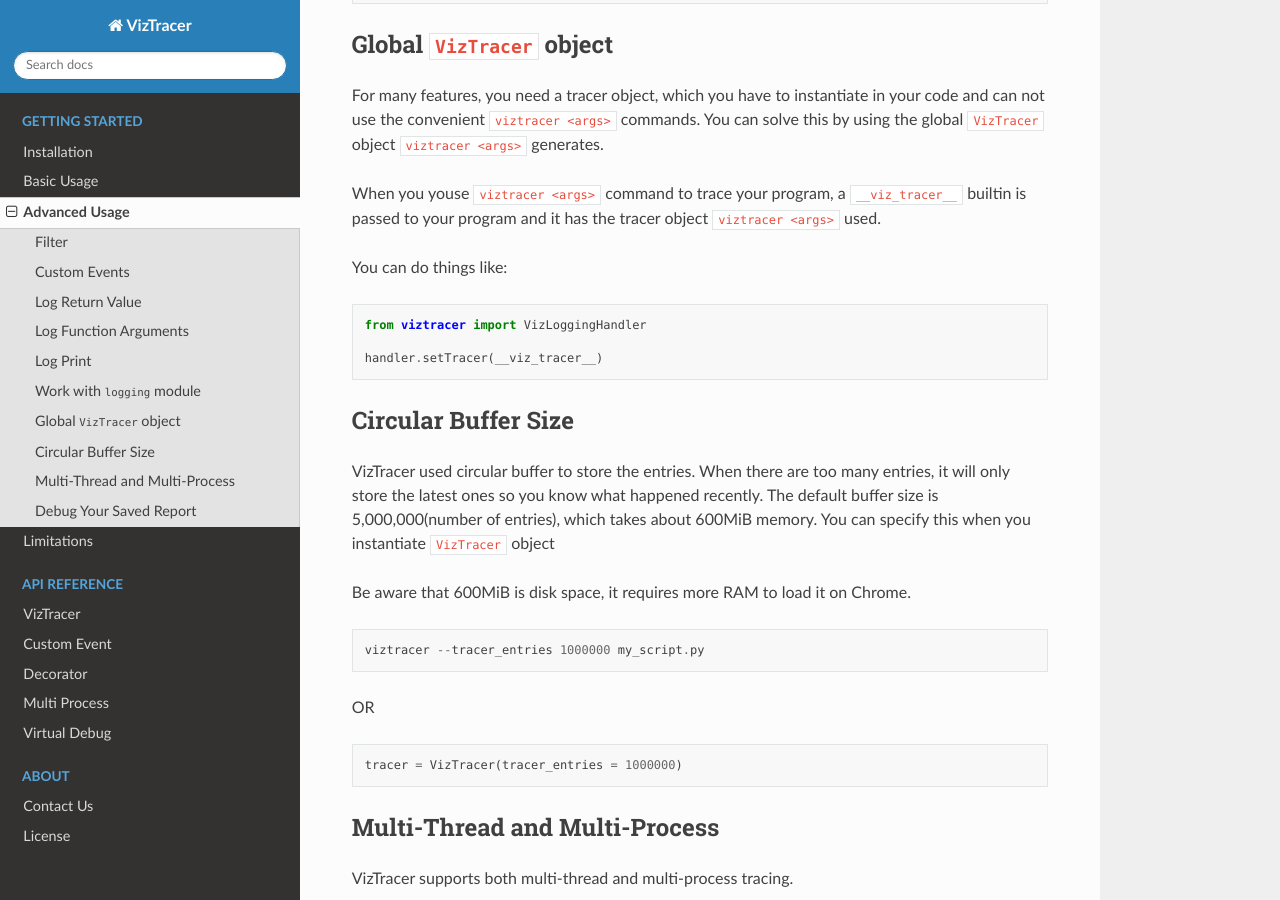
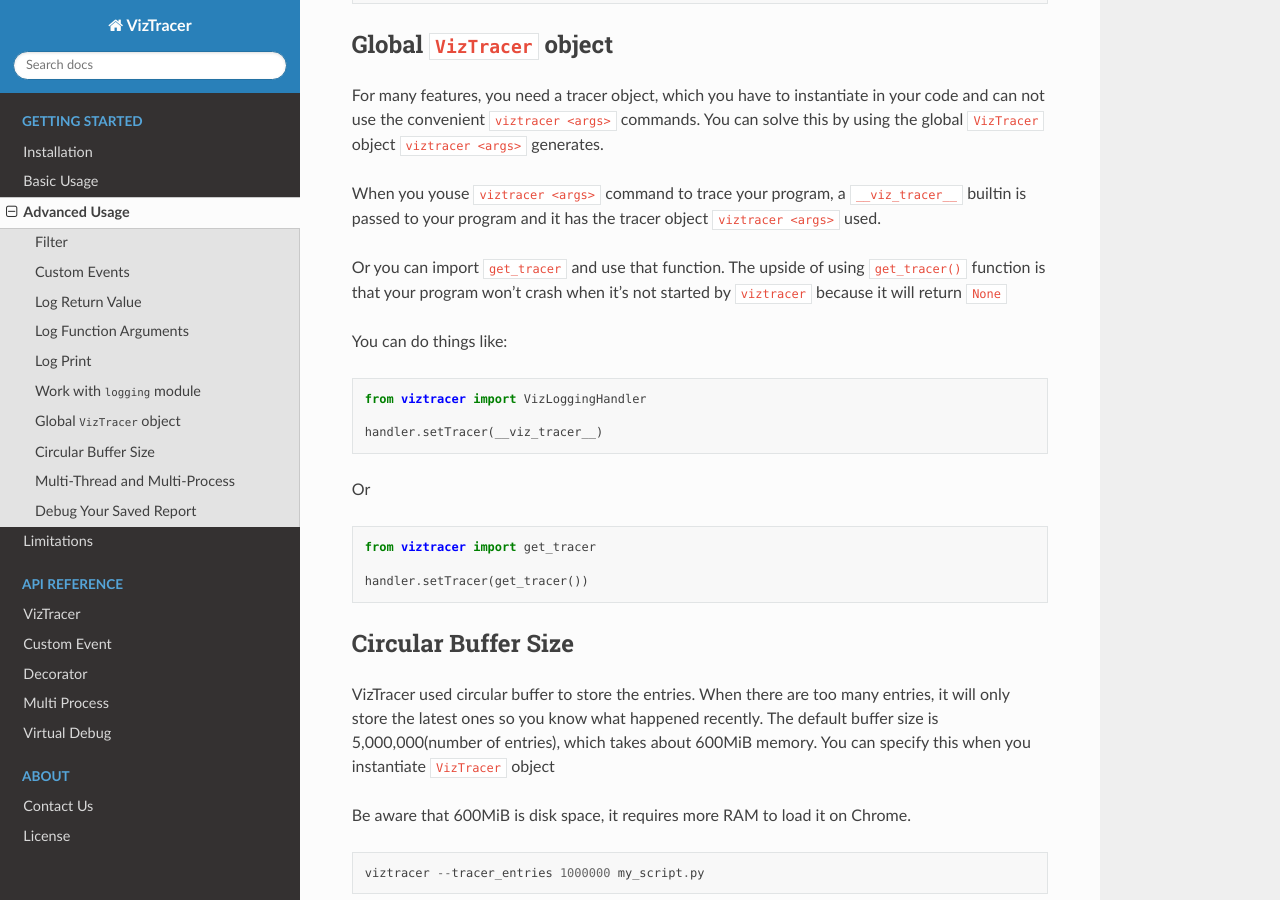
Before and after one commit to gaogaotiantian/viztracer, a Sphinx documentation site: the page built from docs/source/advanced_usage.rst, in a window 1280 px wide and 900 px high, scrolled down 3306 px. Built offline with Sphinx 7.4.7 and the Read the Docs theme 2.0.0, drawn with Linux system fonts in a browser that asks for light colours.

Commit message:
Add global get_tracer() function to lay the foundation of switching between viztracer and not

```diff
--- a/docs/source/advanced_usage.rst
+++ b/docs/source/advanced_usage.rst
@@ -160,6 +160,9 @@
 When you youse ``viztracer <args>`` command to trace your program, a ``__viz_tracer__`` builtin
 is passed to your program and it has the tracer object ``viztracer <args>`` used.
 
+Or you can import ``get_tracer`` and use that function. The upside of using ``get_tracer()`` function
+is that your program won't crash when it's not started by ``viztracer`` because it will return ``None``
+
 You can do things like:
 
 .. code-block:: python
@@ -167,6 +170,14 @@
     from viztracer import VizLoggingHandler
 
     handler.setTracer(__viz_tracer__)
+
+Or
+
+.. code-block:: python
+
+    from viztracer import get_tracer
+
+    handler.setTracer(get_tracer())
 
 Circular Buffer Size
 --------------------
```
Also changed, not shown: src/viztracer/__init__.py (+7 -0 lines), 1 other file.
